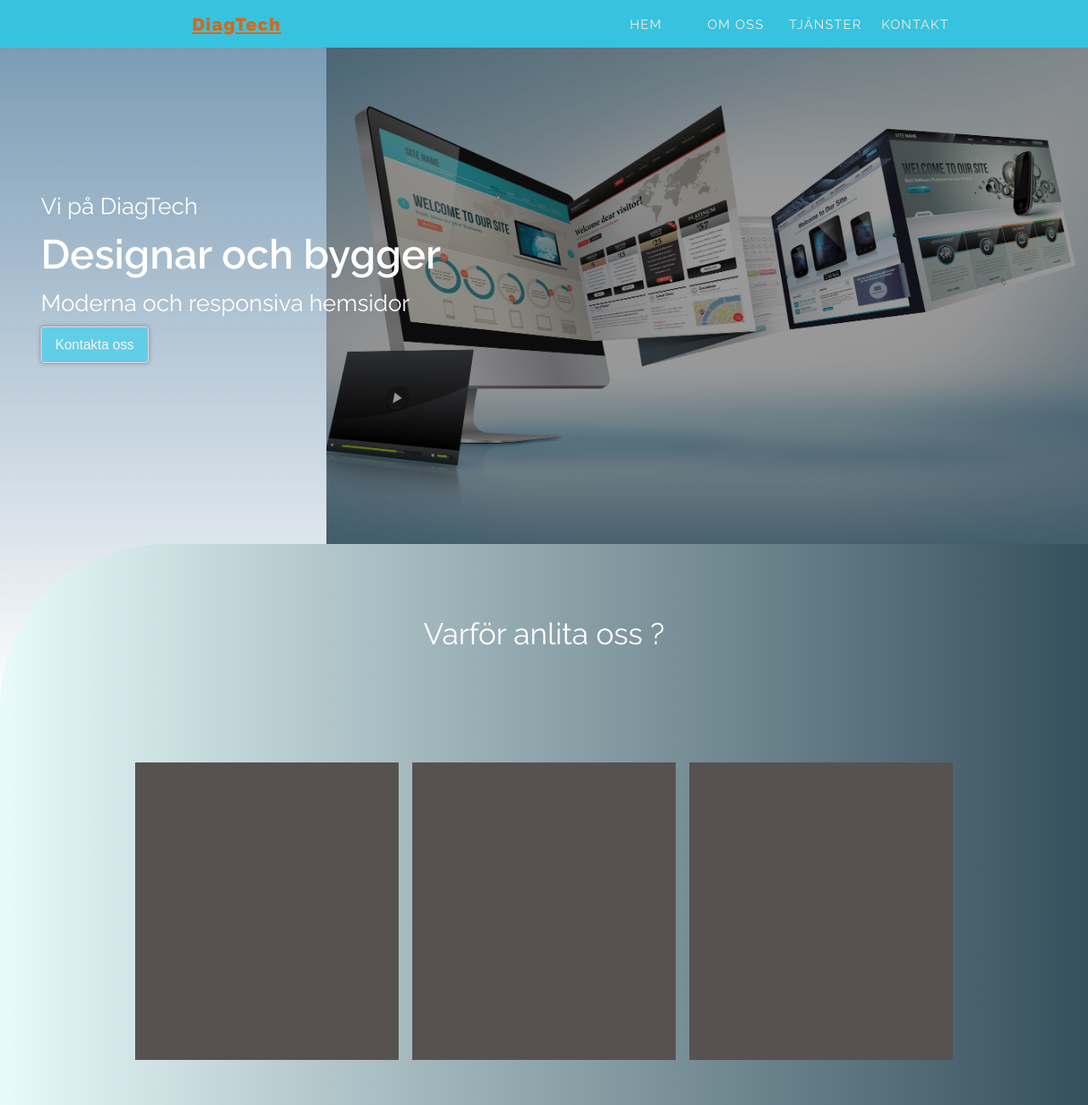
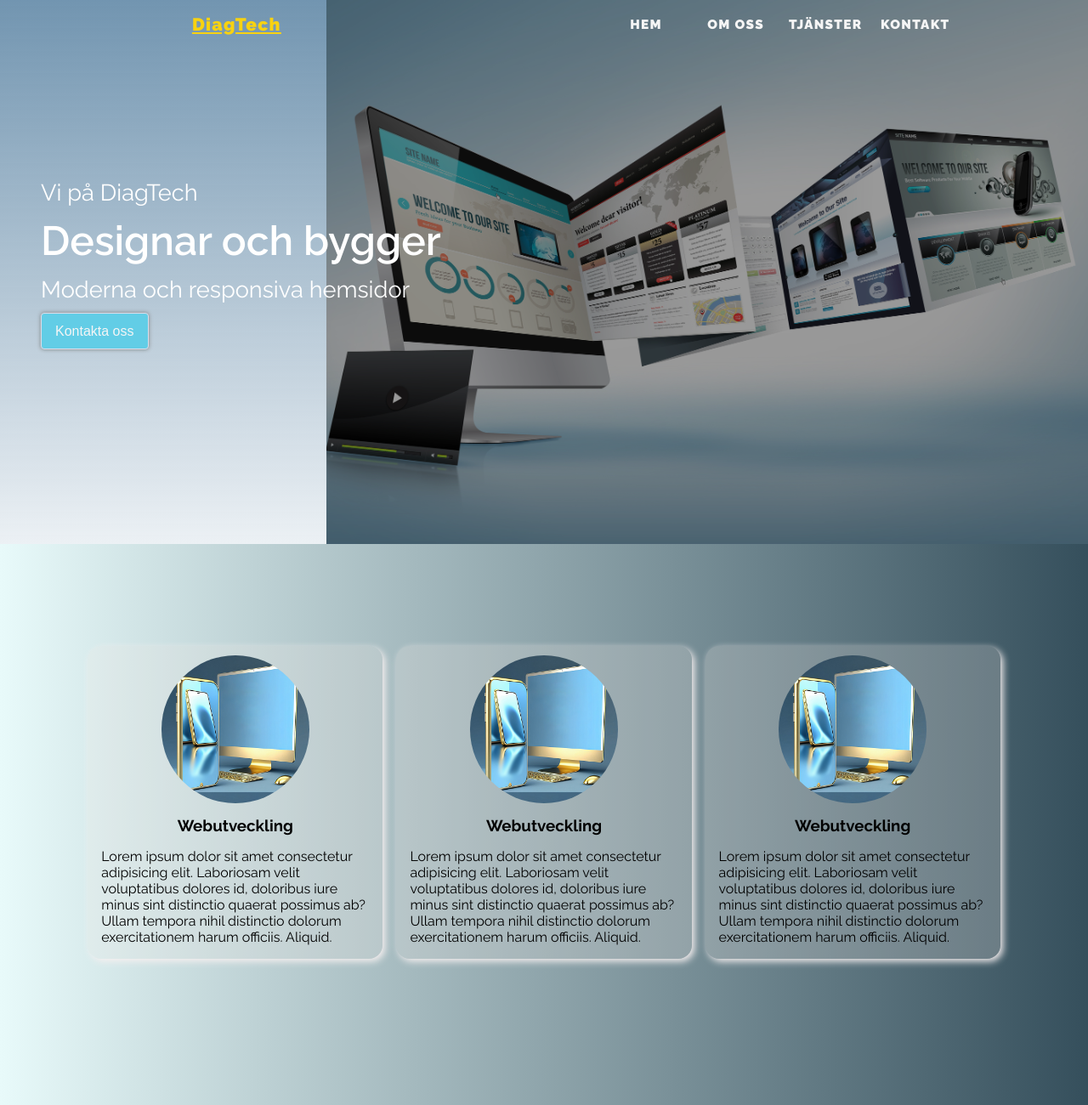
Before and after one commit to DJendryczka/tamplate-two, a plain HTML site: page index.html in a window 1280 px wide. Shown: the top 1300 px of the page at 85% size. Drawn offline with Linux system fonts and the light colour scheme.

Commit message:
Added more style to section services

```diff
--- a/index.html
+++ b/index.html
@@ -16,17 +16,17 @@
   <body>
     <div class="bg"></div>
     <div class="ios-bg"></div>
-    <nav>
+    <nav id="navbar">
       <div class="logo">
         <a href="#">DiagTech</a>
       </div>
-      <ul class="nav-links">
-        <li><a href="#">HEM</a></li>
-        <li><a href="#services">OM OSS</a></li>
-        <li><a href="services.html">TJÄNSTER</a></li>
-        <li><a href="contact.html">KONTAKT</a></li>
-      </ul>
-      <div class="hamburger">
+        <ul class="nav-links" id="nav-links" >
+          <li><a href="#">HEM</a></li>
+          <li><a href="#services">OM OSS</a></li>
+          <li><a href="services.html">TJÄNSTER</a></li>
+          <li><a href="contact.html">KONTAKT</a></li>
+        </ul>
+      <div class="hamburger" id="hamburger">
         <div class="line1"></div>
         <div class="line2"></div>
         <div class="line3"></div>
@@ -42,13 +42,31 @@
       </div>
     </section>
     <section class="services" id="services">
-      <div class="services-text">
+      <!-- <div class="services-text">
         <h2>Varför anlita oss ?</h2>
-      </div>
+      </div> -->
       <div class="service-card-container">
-        <div class="service-card"></div>
-        <div class="service-card"></div>
-        <div class="service-card"></div>
+        <div class="service-card">
+          <div class="card-image">
+            <img src="./images/Po przeróbce 2.png" alt="">
+          </div>
+          <h3>Webutveckling</h3>
+          <p>Lorem ipsum dolor sit amet consectetur adipisicing elit. Laboriosam velit voluptatibus dolores id, doloribus iure minus sint distinctio quaerat possimus ab? Ullam tempora nihil distinctio dolorum exercitationem harum officiis. Aliquid.</p>
+        </div>
+        <div class="service-card">
+          <div class="card-image">
+            <img src="./images/Po przeróbce 2.png" alt="">
+          </div>
+          <h3>Webutveckling</h3>
+          <p>Lorem ipsum dolor sit amet consectetur adipisicing elit. Laboriosam velit voluptatibus dolores id, doloribus iure minus sint distinctio quaerat possimus ab? Ullam tempora nihil distinctio dolorum exercitationem harum officiis. Aliquid.</p>
+        </div>
+        <div class="service-card">
+          <div class="card-image">
+            <img src="./images/Po przeróbce 2.png" alt="">
+          </div>
+          <h3>Webutveckling</h3>
+          <p>Lorem ipsum dolor sit amet consectetur adipisicing elit. Laboriosam velit voluptatibus dolores id, doloribus iure minus sint distinctio quaerat possimus ab? Ullam tempora nihil distinctio dolorum exercitationem harum officiis. Aliquid.</p>
+        </div>
       </div>
     </section>
     <section class="about">
--- a/script.js
+++ b/script.js
@@ -25,4 +25,22 @@ const navSlide = () => {
     });
   };
 
+  const navChangeColor = () => {
+    const nav = document.getElementById('navbar')
+    const navText = document.getElementById('nav-links')
+    const hamburger = document.getElementById('hamburger')
+    console.log('zmiana')
+    if(window.scrollY >=95){
+        nav.classList.add('bg-white')
+        navText.classList.add('nav-links-gray')
+        hamburger.classList.add('nav-links-gray')
+    }else{
+        nav.classList.remove('bg-white')
+        navText.classList.remove('nav-links-gray')
+        hamburger.classList.remove('nav-links-gray')
+    }
+}
+
+window.addEventListener('scroll', navChangeColor)
+
   navSlide();
--- a/style.css
+++ b/style.css
@@ -19,7 +19,7 @@ h2{
 }
 .logo a{
     font-size: 1.3rem;
-    color: chocolate;
+    color: #F8D210;
     font-weight: 800;
     text-decoration: underline;
 }
@@ -74,7 +74,12 @@ button:hover{
         position: fixed;
         top: 0;
         z-index: 9999;
-        background-color: rgb(55, 195, 223);
+        transition: all 400ms;
+      }
+      .bg-white{
+        background-color: white;
+        box-shadow: 2px 4px  8px white;
+        height: 8vh;
       }
 
       .nav-links {
@@ -83,6 +88,10 @@ button:hover{
         justify-content: space-around;
         align-items: center;
         list-style: none;
+        color: whitesmoke;
+      }
+      .nav-links-gray{
+        color: #575250;
       }
 
       nav ul li {
@@ -93,15 +102,16 @@ button:hover{
         transition: 0.5s;
       }
 
-      nav ul li:hover {
-        border-bottom: 2px solid white;
-      }
-
       nav a {
-        color: antiquewhite;
         text-decoration: none;
         font-size: 0.96rem;
         letter-spacing: 1.3px;
+        color: inherit;
+        font-weight: 800;
+        transition: all 600ms;
+      }
+      nav a:hover{
+        color: orange;
       }
 
       .logo {
@@ -124,7 +134,7 @@ button:hover{
         width: 23px;
         height: 3px;
         margin: 4px;
-        background-color: antiquewhite;
+        background-color: rgb(197, 193, 189);
         transition: all 0.3s ease;
       }
 
@@ -137,13 +147,12 @@ button:hover{
         }
         nav {
           position: fixed;
-          background-color: #575250;
         }
         .nav-links {
           position: absolute;
           right: 0px;
           height: 80vh;
-          top: 8vh;
+          top: 7vh;
           background-color: #2128229f;
           display: flex;
           flex-direction: column;
@@ -207,7 +216,6 @@ button:hover{
     =================== */
 
 .splash{
-
     height: 80vh;
     display: flex;
     justify-items: start;
@@ -215,6 +223,7 @@ button:hover{
 }
 .splash-text{
     padding-left: 3rem;
+    padding-bottom: 2rem;
 }
 .splash-text p{
     font-size: 1.3rem;
@@ -223,6 +232,13 @@ button:hover{
 @media screen and (max-width: 768px){
     h1{
         font-size: 3rem;
+    }
+    .ios-bg{
+      height: 90vh;
+    }
+    .splash{
+      height: 90vh;
+      align-items: end;
     }
 }
 
@@ -234,7 +250,7 @@ button:hover{
 
     height: 85vh;
     background-image: linear-gradient(to left,  rgb(53, 79, 92) , rgb(232, 250, 250));
-    border-radius: 12rem 0 0;
+
 }
 .services-text{
     height: 10rem;
@@ -248,6 +264,7 @@ button:hover{
 }
 .service-card-container{
     max-width: 1240px;
+    padding: 2rem 0;
     margin: auto;
     height: 80%;
     display: flex;
@@ -256,10 +273,27 @@ button:hover{
     align-items: center;
 
 }
+.card-image{
+  width: 50%;
+  padding: 0.7rem;
+}
+.card-image img{
+  width: 100%;
+  height: auto;
+  border-radius: 50%;
+}
 .service-card{
-    width: 25%;
-    height: 350px;
-    background-color: #575250;
+    width: 28%;
+    background-color: #f0e8e53a;
+    display: flex;
+    flex-direction: column;
+    justify-content: center;
+    align-items: center;
+    border-radius: 1rem;
+    box-shadow: 3px 3px 8px rgb(247, 240, 240);
+}
+.service-card p{
+  padding: 1rem;
 }
 @media screen and (max-width: 768px){
     .services{
@@ -270,6 +304,6 @@ button:hover{
         flex-direction: column;
     }
     .service-card{
-        width: 90%;
+        width: 85%;
     }
 }
```
Also changed, not shown: images/Po przeróbce 2.png (added).
